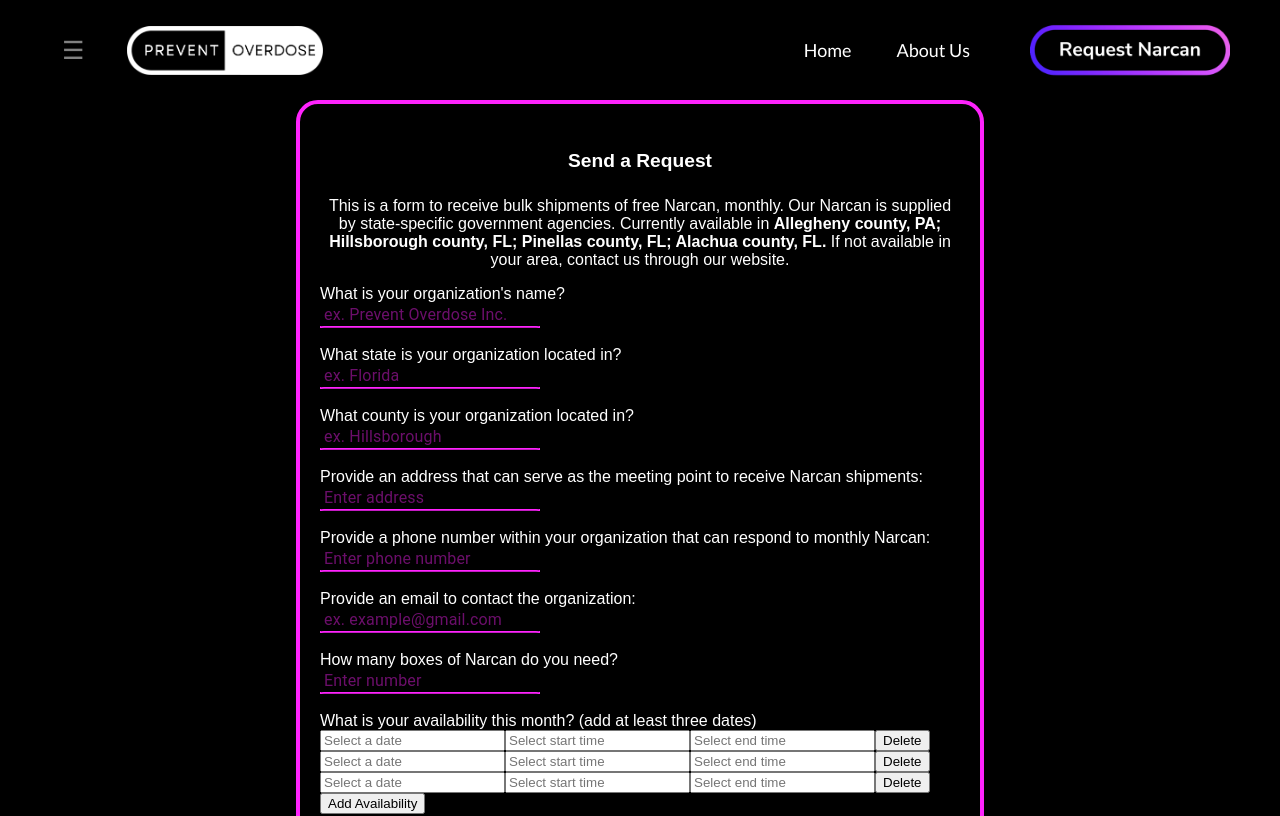
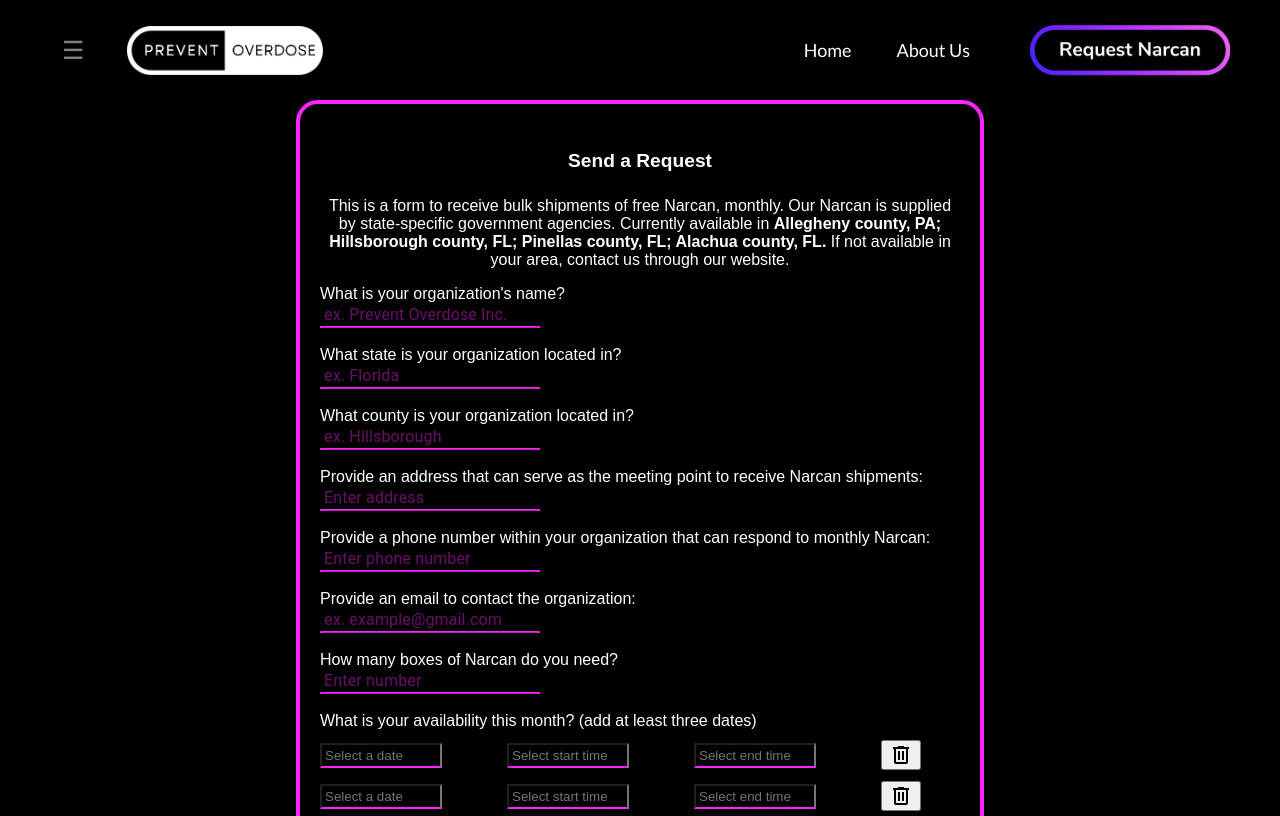
Before and after one commit to Prevent-Overdose/Prevent-Overdose, a React (Create React App) app in the folder frontend/: page /request-narcan in a window 1280 px wide. Shown: the top 816 px of the page. Built offline with nearby package versions, Linux system fonts and the light colour scheme.

Commit message:
narcanform
Added css to availability slots to match rest of form

```diff
--- a/frontend/public/index.html
+++ b/frontend/public/index.html
@@ -26,6 +26,8 @@
       Learn how to configure a non-root public URL by running `npm run build`.
     -->
     <link rel="icon" href="https://github.com/Prevent-Overdose/prevent-overdose.github.io/blob/main/frontend/public/favicon.ico" />
+    <link rel="stylesheet" href="https://fonts.googleapis.com/css2?family=Material+Symbols+Outlined:opsz,wght,FILL,GRAD@48,400,0,0" />
+
     <title>React App</title>
   </head>
   <body>
--- a/frontend/src/components/narcanForm.css
+++ b/frontend/src/components/narcanForm.css
@@ -33,6 +33,25 @@ form .MuiInputBase-input {
   margin-left: 0;
 }
 
+.availability-input{
+  margin-top: 10px;
+  display: flex;
+  align-items: center;
+  margin-bottom: 10px;
+}
+
+.date-input{
+  border-bottom: 2px solid #ff23fd;
+  color: #ff23fd;
+  background: black;
+  margin-right: 0;
+  padding: 3px;
+  width: 60%;
+}
+
+.material-symbols-outlined{
+  color: black;
+}
 
  .submit-button{
   display: flex;
--- a/frontend/src/components/narcanForm.js
+++ b/frontend/src/components/narcanForm.js
@@ -270,13 +270,14 @@ const NarcanForm = () => {
         <div>
           <label>What is your availability this month? (add at least three dates)</label>
           {formData.availability.map((avail, index) => (
-            <div key={index}>
+            <div key={index} className='availability-input'>
               <DatePicker
                 selected={avail.date}
                 onChange={(date) => handleDateChange(index, date)}
                 dateFormat="yyyy-MM-dd"
                 placeholderText="Select a date"
                 required
+                className='date-input'
               />
               <DatePicker
                 selected={avail.startTime}
@@ -288,6 +289,7 @@ const NarcanForm = () => {
                 dateFormat="h:mm aa"
                 placeholderText="Select start time"
                 required
+                className='date-input'
               />
               <DatePicker
                 selected={avail.endTime}
@@ -299,11 +301,14 @@ const NarcanForm = () => {
                 dateFormat="h:mm aa"
                 placeholderText="Select end time"
                 required
+                className='date-input'
               />
-              <button type="button" onClick={() => deleteAvailability(index)}>Delete</button>
+              <div>
+                <button type="button" className="material-symbols-outlined" onClick={() => deleteAvailability(index)} >Delete</button>
+              </div>
             </div>
           ))}
-          <button type="button" onClick={addAvailability}>Add Availability</button>
+          <button type="button" onClick={addAvailability} >Add Availability</button>
         </div>
         <br />
         <div>
```
